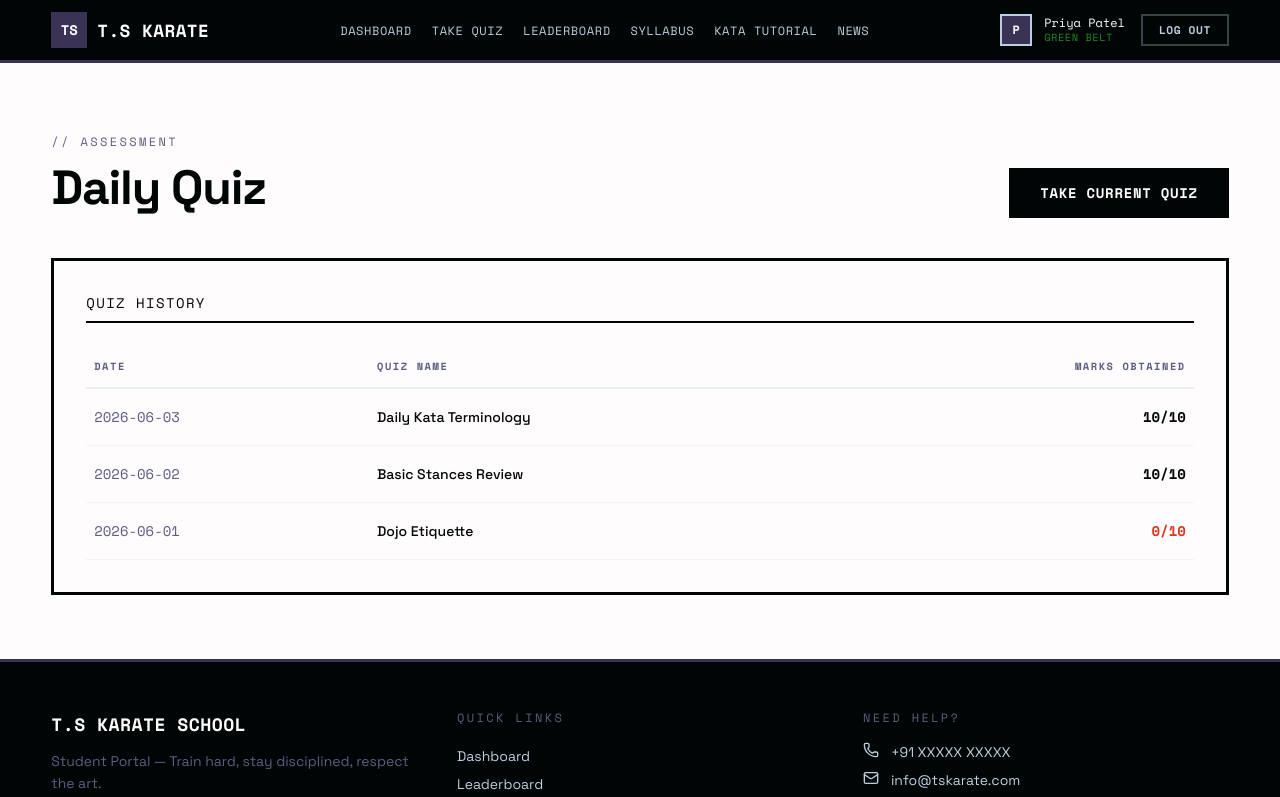
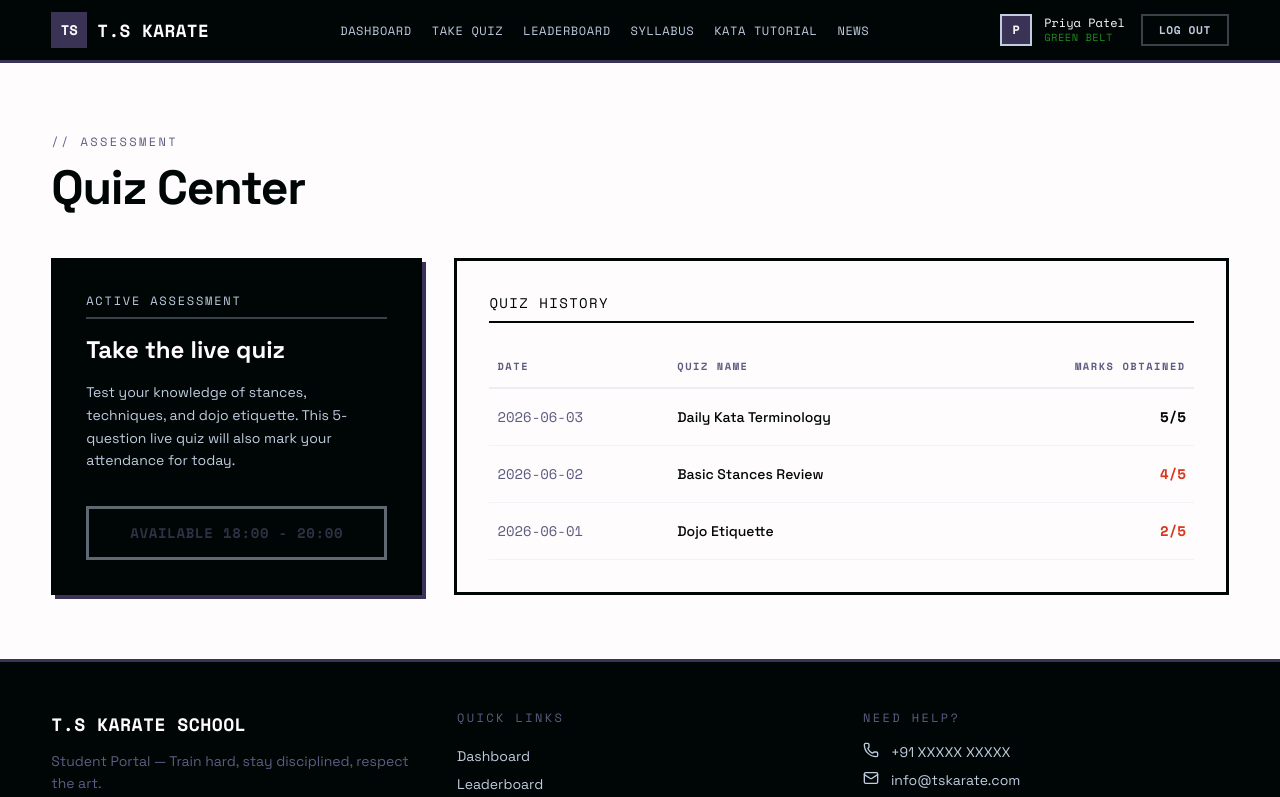
Before and after one commit to kamiism/TSKarateSchool, a React (Vite) app in the folder frontend/: page /student/quiz in a window 1280 px wide. Shown: the top 797 px of the page. Built offline with nearby package versions, Linux system fonts and the light colour scheme.

Commit message:
update quiz section

```diff
--- a/frontend/src/components/student/QuizModal.jsx
+++ b/frontend/src/components/student/QuizModal.jsx
@@ -1,62 +1,107 @@
 import { useState } from 'react';
 
-const dailyQuiz = {
+const liveQuizQuestions = [
+  {
     question: "What is the Japanese term for 'Roundhouse Kick'?",
     options: ["Mae-geri", "Yoko-geri", "Mawashi-geri", "Ushiro-geri"],
-  correct: 2, // index of Mawashi-geri
-};
+    correct: 2,
+  },
+  {
+    question: "What does 'Kata' translate to in English?",
+    options: ["Form or Pattern", "Sparring", "Basic Technique", "Breaking"],
+    correct: 0,
+  },
+  {
+    question: "Which stance is known as the 'Front Stance'?",
+    options: ["Kokutsu-dachi", "Zenkutsu-dachi", "Kiba-dachi", "Neko-ashi-dachi"],
+    correct: 1,
+  },
+  {
+    question: "What is the term for a block that goes from inside to outside?",
+    options: ["Age-uke", "Soto-uke", "Uchi-uke", "Gedan-barai"],
+    correct: 2,
+  },
+  {
+    question: "In dojo etiquette, what does 'Osu' signify?",
+    options: ["Hello", "Goodbye", "Patience/Respect/Acknowledgment", "Stop"],
+    correct: 2,
+  }
+];
 
 export default function QuizModal({ isOpen, onClose, onComplete }) {
+  const [currentStep, setCurrentStep] = useState(0);
   const [selected, setSelected] = useState(null);
+  const [score, setScore] = useState(0);
   const [submitted, setSubmitted] = useState(false);
 
   if (!isOpen) return null;
 
-  const handleSubmit = () => {
+  const currentQ = liveQuizQuestions[currentStep];
+  const isLastQuestion = currentStep === liveQuizQuestions.length - 1;
+
+  const handleNext = () => {
     if (selected === null) return;
+
+    const isCorrect = selected === currentQ.correct;
+    if (isCorrect) {
+      setScore(prev => prev + 1);
+    }
+
+    if (isLastQuestion) {
       setSubmitted(true);
       setTimeout(() => {
-      onComplete(selected === dailyQuiz.correct);
+        const finalScore = score + (isCorrect ? 1 : 0);
+        onComplete(finalScore, liveQuizQuestions.length);
         onClose();
+        // Reset state for next time
         setSubmitted(false);
+        setCurrentStep(0);
+        setScore(0);
         setSelected(null);
-    }, 2500);
+      }, 3000);
+    } else {
+      setCurrentStep(prev => prev + 1);
+      setSelected(null);
+    }
   };
 
   return (
-    <div className="fixed inset-0 z-9999 flex items-center justify-center bg-brand-black/80 backdrop-blur-sm p-4">
+    <div className="fixed inset-0 z-[9999] flex items-center justify-center bg-brand-black/80 backdrop-blur-sm p-4">
       <div className="bg-brand-white border-4 border-brand-black w-full max-w-md p-8 relative shadow-brutal-lg">
         {/* Close Button */}
+        {!submitted && (
           <button
             onClick={onClose}
             className="absolute top-4 right-4 font-mono font-bold text-xl cursor-pointer bg-transparent border-none text-brand-black hover:text-brand-purple transition-colors"
           >
             X
           </button>
+        )}
 
         <span className="font-mono text-xs tracking-[0.2em] uppercase text-brand-muted mb-4 block">
-          // Daily Attendance Quiz
+          // Live Quiz ({currentStep + 1}/{liveQuizQuestions.length})
         </span>
 
         {submitted ? (
           <div className="text-center py-8">
-            <h3 className={`text-2xl font-bold mb-4 ${selected === dailyQuiz.correct ? 'text-[#228B22]' : 'text-[#D9381E]'}`}>
-              {selected === dailyQuiz.correct ? 'Correct! 🎉' : 'Incorrect! ❌'}
+            <h3 className="text-3xl font-bold mb-4 text-brand-black">
+              Quiz Complete! 🎉
             </h3>
+            <p className="text-xl font-mono mb-4 text-brand-purple font-bold">
+              You scored: {score + (selected === currentQ.correct ? 1 : 0)}/{liveQuizQuestions.length}
+            </p>
             <p className="text-brand-muted font-mono text-sm leading-relaxed">
-              {selected === dailyQuiz.correct
-                ? 'Your attendance for today has been marked and points have been added.'
-                : 'Better luck tomorrow. Keep studying your terminology!'}
+              Your attendance has been recorded and points have been updated.
             </p>
           </div>
         ) : (
           <>
-            <h3 className="text-xl font-bold leading-tight mb-6 text-brand-black">
-              {dailyQuiz.question}
+            <h3 className="text-xl font-bold leading-tight mb-6 text-brand-black min-h-[4rem]">
+              {currentQ.question}
             </h3>
 
             <div className="space-y-3 mb-8">
-              {dailyQuiz.options.map((option, idx) => (
+              {currentQ.options.map((option, idx) => (
                 <button
                   key={idx}
                   onClick={() => setSelected(idx)}
@@ -73,7 +118,7 @@ export default function QuizModal({ isOpen, onClose, onComplete }) {
             </div>
 
             <button
-              onClick={handleSubmit}
+              onClick={handleNext}
               disabled={selected === null}
               className={`w-full font-mono text-sm font-bold uppercase tracking-wider py-3.5 border-3 border-brand-black transition-all duration-150
                 ${selected === null
@@ -82,7 +127,7 @@ export default function QuizModal({ isOpen, onClose, onComplete }) {
                 }
               `}
             >
-              Submit Answer
+              {isLastQuestion ? 'Submit Quiz' : 'Next Question'}
             </button>
           </>
         )}
--- a/frontend/src/components/student/QuizSection.jsx
+++ b/frontend/src/components/student/QuizSection.jsx
@@ -1,11 +1,11 @@
-import { useState } from 'react';
+import { useState, useEffect } from 'react';
 import { useScrollReveal } from '../../hooks/useScrollReveal';
 import QuizModal from './QuizModal';
 
 const mockQuizHistory = [
-  { id: 1, name: 'Daily Kata Terminology', date: '2026-06-03', marks: '10/10' },
-  { id: 2, name: 'Basic Stances Review', date: '2026-06-02', marks: '10/10' },
-  { id: 3, name: 'Dojo Etiquette', date: '2026-06-01', marks: '0/10' },
+  { id: 1, name: 'Daily Kata Terminology', date: '2026-06-03', marks: '5/5' },
+  { id: 2, name: 'Basic Stances Review', date: '2026-06-02', marks: '4/5' },
+  { id: 3, name: 'Dojo Etiquette', date: '2026-06-01', marks: '2/5' },
 ];
 
 export default function QuizSection() {
@@ -13,15 +13,29 @@ export default function QuizSection() {
   const [isQuizOpen, setIsQuizOpen] = useState(false);
   const [quizCompleted, setQuizCompleted] = useState(false);
   const [history, setHistory] = useState(mockQuizHistory);
+  const [currentTime, setCurrentTime] = useState(new Date());
 
-  const handleQuizComplete = (isCorrect) => {
+  // Mock time window set by Admin (e.g. 18:00 to 20:00)
+  const QUIZ_START_HOUR = 18; // 6 PM
+  const QUIZ_END_HOUR = 20;   // 8 PM
+
+  useEffect(() => {
+    // Update time every minute to accurately lock/unlock quiz
+    const timer = setInterval(() => setCurrentTime(new Date()), 60000);
+    return () => clearInterval(timer);
+  }, []);
+
+  const currentHour = currentTime.getHours();
+  const isTimeWindowOpen = currentHour >= QUIZ_START_HOUR && currentHour < QUIZ_END_HOUR;
+
+  const handleQuizComplete = (score, total) => {
     setQuizCompleted(true);
     // Add to history
     const newEntry = {
       id: Date.now(),
-      name: 'Daily Attendance Quiz',
+      name: 'Live Karate Quiz',
       date: new Date().toISOString().split('T')[0],
-      marks: isCorrect ? '10/10' : '0/10'
+      marks: `${score}/${total}`
     };
     setHistory([newEntry, ...history]);
   };
@@ -29,35 +43,55 @@ export default function QuizSection() {
   return (
     <section id="take-quiz" className="py-16 bg-brand-white" ref={sectionRef}>
       <div className="w-[min(1200px,92%)] mx-auto">
-        <div className="reveal flex flex-col sm:flex-row sm:items-end sm:justify-between gap-4 mb-10">
-          <div>
+        <div className="reveal mb-10">
           <span className="font-mono text-xs tracking-[0.2em] uppercase text-brand-muted mb-2 block">
             // Assessment
           </span>
           <h2 className="text-[clamp(1.8rem,4vw,3rem)] font-bold leading-tight tracking-tight text-brand-black">
-              Daily Quiz
+            Quiz Center
           </h2>
+        </div>
+
+        <div className="grid grid-cols-1 lg:grid-cols-3 gap-8">
+
+          {/* Active Quiz Box */}
+          <div className="reveal reveal-delay-1 lg:col-span-1 border-3 border-brand-black p-8 bg-brand-black text-brand-white shadow-brutal-purple flex flex-col justify-between">
+            <div>
+              <span className="font-mono text-xs tracking-[0.15em] uppercase text-brand-ice block mb-4 border-b-2 border-brand-ice/30 pb-2">
+                Active Assessment
+              </span>
+              <h3 className="text-2xl font-bold leading-tight mb-4">
+                Take the live quiz
+              </h3>
+              <p className="text-sm text-brand-ice leading-relaxed mb-8">
+                Test your knowledge of stances, techniques, and dojo etiquette. This 5-question live quiz will also mark your attendance for today.
+              </p>
             </div>
             <button
               onClick={() => setIsQuizOpen(true)}
-            disabled={quizCompleted}
-            className={`font-mono text-sm font-bold uppercase tracking-wider px-7 py-3 border-3 border-brand-black transition-all duration-150
-              ${quizCompleted
-                ? 'bg-brand-ice text-brand-muted opacity-50 cursor-not-allowed'
-                : 'bg-brand-black text-brand-white cursor-pointer hover:bg-brand-purple hover:shadow-brutal hover:-translate-x-0.5 hover:-translate-y-0.5 active:translate-x-0.5 active:translate-y-0.5 active:shadow-none'
+              disabled={quizCompleted || !isTimeWindowOpen}
+              className={`w-full font-mono text-sm font-bold uppercase tracking-wider px-6 py-3.5 border-3 border-brand-ice transition-all duration-150
+                ${(quizCompleted || !isTimeWindowOpen)
+                  ? 'bg-transparent text-brand-muted opacity-50 cursor-not-allowed'
+                  : 'bg-brand-ice text-brand-black cursor-pointer hover:bg-brand-purple hover:text-brand-white hover:border-brand-purple hover:shadow-brutal hover:-translate-x-1 hover:-translate-y-1'
                 }`}
             >
-            {quizCompleted ? 'Quiz Completed Today' : 'Take Current Quiz'}
+              {quizCompleted
+                ? 'Completed Today'
+                : !isTimeWindowOpen
+                  ? `Available ${QUIZ_START_HOUR}:00 - ${QUIZ_END_HOUR}:00`
+                  : 'Start Quiz →'}
             </button>
           </div>
 
-        <div className="reveal reveal-delay-1 border-3 border-brand-black bg-brand-white p-8">
+          {/* Quiz History Box */}
+          <div className="reveal reveal-delay-2 lg:col-span-2 border-3 border-brand-black bg-brand-white p-8">
             <h3 className="font-mono text-sm tracking-widest uppercase text-brand-black mb-6 border-b-2 border-brand-black pb-2">
               Quiz History
             </h3>
 
             <div className="overflow-x-auto">
-            <table className="w-full min-w-125">
+              <table className="w-full min-w-[500px]">
                 <thead>
                   <tr className="border-b-2 border-brand-ice/30">
                     <th className="font-mono text-[0.65rem] tracking-[0.15em] uppercase text-brand-muted text-left py-3 px-2">Date</th>
@@ -75,7 +109,7 @@ export default function QuizSection() {
                         <span className="font-medium text-sm text-brand-black">{entry.name}</span>
                       </td>
                       <td className="py-4 px-2 text-right">
-                      <span className={`font-mono text-sm font-bold ${entry.marks === '10/10' ? 'text-brand-black' : 'text-[#D9381E]'}`}>
+                        <span className={`font-mono text-sm font-bold ${entry.marks.startsWith('5/') ? 'text-brand-black' : 'text-[#D9381E]'}`}>
                           {entry.marks}
                         </span>
                       </td>
@@ -84,6 +118,8 @@ export default function QuizSection() {
                 </tbody>
               </table>
             </div>
+          </div>
+
         </div>
       </div>
 
```
Lines whose indentation alone changed are shown as unchanged.
